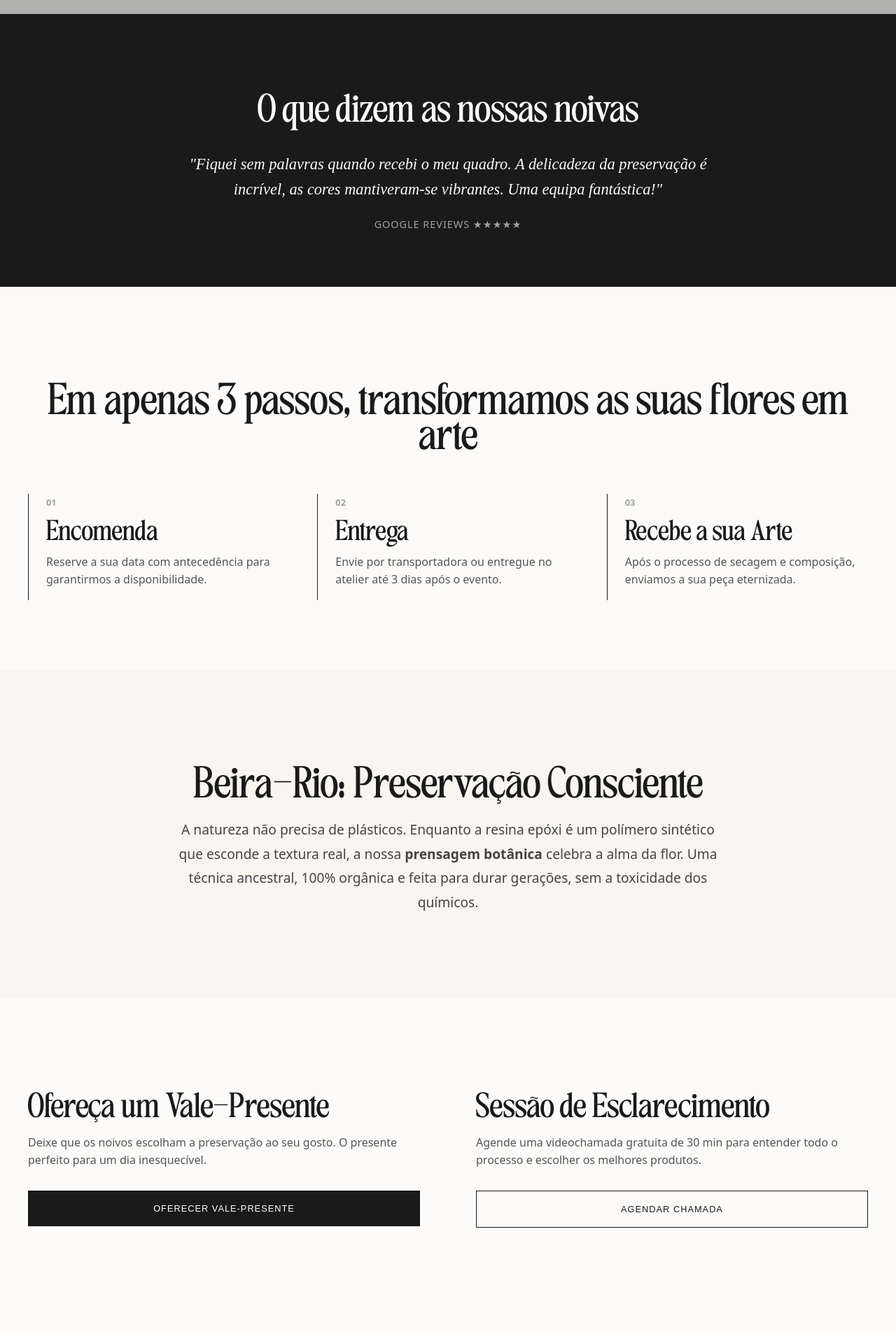
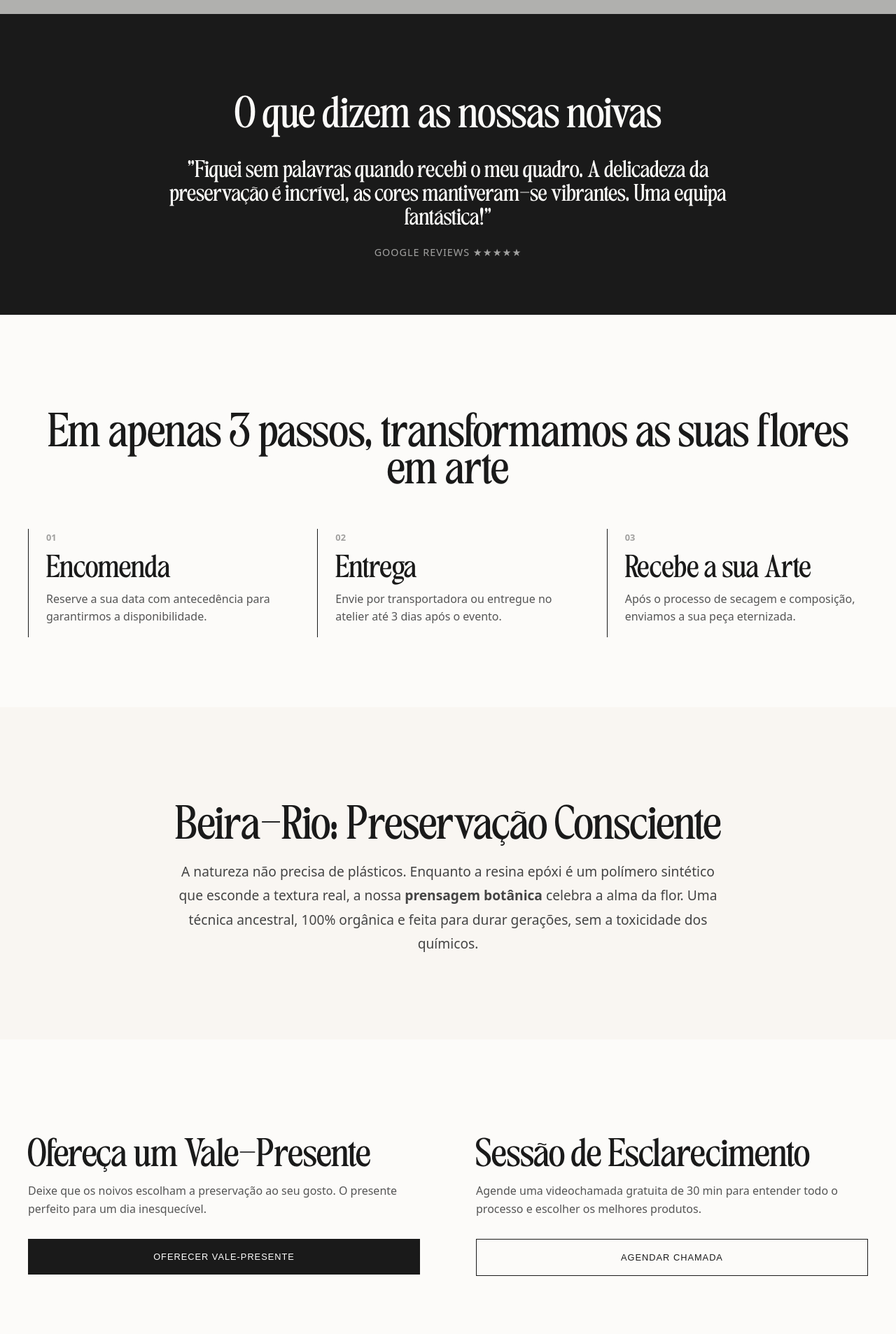
Before and after one commit to floresabeirario/fbr-website, a Next.js app: page / in a window 1280 px wide. Shown: the part 780-2687 px from the top of the page at 70% size. Built offline with nearby package versions, Linux system fonts and the light colour scheme; grey boxes are pictures that could not be loaded.

Commit message:
Update page.js

```diff
--- a/app/page.js
+++ b/app/page.js
@@ -11,7 +11,7 @@ const IconEmail = () => <svg width="22" height="22" viewBox="0 0 24 24" fill="no
 
 export default function Home() {
 
-  // Forçar o scroll para o topo ao carregar/fazer refresh
+  // Forçar scroll para o topo no refresh
   useEffect(() => {
     if ('scrollRestoration' in history) {
       history.scrollRestoration = 'manual';
@@ -33,7 +33,7 @@ export default function Home() {
           <motion.h1
             initial={{ opacity: 0, y: 20 }}
             animate={{ opacity: 1, y: 0 }}
-            style={{ fontSize: 'clamp(3rem, 10vw, 5rem)', fontFamily: "'Instrument Serif', serif", marginBottom: '0', fontWeight: '400' }}
+            style={{ fontSize: 'clamp(3rem, 10vw, 5.5rem)', fontFamily: "'TAN-MEMORIES', serif", marginBottom: '0', fontWeight: '400' }}
           >
             Flores à Beira-Rio
           </motion.h1>
@@ -50,12 +50,12 @@ export default function Home() {
 
       {/* 2. GOOGLE REVIEWS */}
       <section style={{ padding: '80px 20px', backgroundColor: '#1a1a1a', color: '#FCFBF9', textAlign: 'center' }}>
-        <h2 style={{ fontFamily: "'Instrument Serif', serif", fontSize: '2.5rem', marginBottom: '40px', fontWeight: '400' }}>O que dizem as nossas noivas</h2>
+        <h2 style={{ fontFamily: "'TAN-MEMORIES', serif", fontSize: '2.8rem', marginBottom: '40px' }}>O que dizem as nossas noivas</h2>
         <motion.div
           initial={{ opacity: 0, y: 20 }} whileInView={{ opacity: 1, y: 0 }} viewport={{ once: true }}
           style={{ maxWidth: '800px', margin: '0 auto' }}
         >
-          <p style={{ fontSize: '1.4rem', fontStyle: 'italic', lineHeight: '1.6', fontFamily: "'Instrument Serif', serif" }}>
+          <p style={{ fontSize: '1.5rem', lineHeight: '1.4', fontFamily: "'TAN-MEMORIES', serif" }}>
             "Fiquei sem palavras quando recebi o meu quadro. A delicadeza da preservação é incrível, as cores mantiveram-se vibrantes. Uma equipa fantástica!"
           </p>
           <div style={{ marginTop: '20px', opacity: 0.6, fontSize: '0.9rem', letterSpacing: '1px' }}>GOOGLE REVIEWS ★★★★★</div>
@@ -64,7 +64,7 @@ export default function Home() {
 
       {/* 3. OS 3 PASSOS */}
       <section style={{ padding: '100px 20px', maxWidth: '1200px', margin: '0 auto' }}>
-        <h2 style={{ fontFamily: "'Instrument Serif', serif", fontSize: '2.8rem', textAlign: 'center', marginBottom: '60px', fontWeight: '400' }}>
+        <h2 style={{ fontFamily: "'TAN-MEMORIES', serif", fontSize: '3rem', textAlign: 'center', marginBottom: '60px' }}>
           Em apenas 3 passos, transformamos as suas flores em arte
         </h2>
         <div style={{ display: 'grid', gridTemplateColumns: 'repeat(auto-fit, minmax(280px, 1fr))', gap: '40px' }}>
@@ -75,7 +75,7 @@ export default function Home() {
           ].map((step, i) => (
             <div key={i} style={{ borderLeft: '1px solid #1a1a1a', paddingLeft: '25px' }}>
               <span style={{ fontSize: '0.8rem', fontWeight: 'bold', opacity: 0.4 }}>{step.n}</span>
-              <h3 style={{ fontFamily: "'Instrument Serif', serif", fontSize: '1.8rem', margin: '15px 0' }}>{step.t}</h3>
+              <h3 style={{ fontFamily: "'TAN-MEMORIES', serif", fontSize: '2rem', margin: '15px 0' }}>{step.t}</h3>
               <p style={{ color: '#555', lineHeight: '1.6', fontSize: '1rem' }}>{step.d}</p>
             </div>
           ))}
@@ -85,7 +85,7 @@ export default function Home() {
       {/* 4. DIFERENCIAL SUSTENTÁVEL */}
       <section style={{ padding: '100px 20px', textAlign: 'center', backgroundColor: '#f9f6f2' }}>
         <div style={{ maxWidth: '800px', margin: '0 auto' }}>
-          <h2 style={{ fontFamily: "'Instrument Serif', serif", fontSize: '2.8rem', marginBottom: '25px' }}>Beira-Rio: Preservação Consciente</h2>
+          <h2 style={{ fontFamily: "'TAN-MEMORIES', serif", fontSize: '3rem', marginBottom: '25px' }}>Beira-Rio: Preservação Consciente</h2>
           <p style={{ fontSize: '1.2rem', lineHeight: '1.8', color: '#444' }}>
             A natureza não precisa de plásticos. Enquanto a resina epóxi é um polímero sintético que esconde a textura real, a nossa <strong>prensagem botânica</strong> celebra a alma da flor.
             Uma técnica ancestral, 100% orgânica e feita para durar gerações, sem a toxicidade dos químicos.
@@ -97,22 +97,21 @@ export default function Home() {
       <section style={{ padding: '100px 20px', maxWidth: '1200px', margin: '0 auto' }}>
         <div style={{ display: 'grid', gridTemplateColumns: 'repeat(auto-fit, minmax(300px, 1fr))', gap: '80px' }}>
           <div>
-            <h3 style={{ fontFamily: "'Instrument Serif', serif", fontSize: '2.2rem', marginBottom: '20px' }}>Ofereça um Vale-Presente</h3>
+            <h3 style={{ fontFamily: "'TAN-MEMORIES', serif", fontSize: '2.5rem', marginBottom: '20px' }}>Ofereça um Vale-Presente</h3>
             <p style={{ marginBottom: '30px', color: '#555', lineHeight: '1.6' }}>Deixe que os noivos escolham a preservação ao seu gosto. O presente perfeito para um dia inesquecível.</p>
             <button style={{ backgroundColor: '#1a1a1a', color: '#fff', padding: '18px 35px', border: 'none', cursor: 'pointer', width: '100%', letterSpacing: '1px', textTransform: 'uppercase', fontSize: '0.8rem' }}>Oferecer Vale-Presente</button>
           </div>
           <div>
-            <h3 style={{ fontFamily: "'Instrument Serif', serif", fontSize: '2.2rem', marginBottom: '20px' }}>Sessão de Esclarecimento</h3>
+            <h3 style={{ fontFamily: "'TAN-MEMORIES', serif", fontSize: '2.5rem', marginBottom: '20px' }}>Sessão de Esclarecimento</h3>
             <p style={{ marginBottom: '30px', color: '#555', lineHeight: '1.6' }}>Agende uma videochamada gratuita de 30 min para entender todo o processo e escolher os melhores produtos.</p>
             <button style={{ backgroundColor: 'transparent', color: '#1a1a1a', padding: '18px 35px', border: '1px solid #1a1a1a', cursor: 'pointer', width: '100%', letterSpacing: '1px', textTransform: 'uppercase', fontSize: '0.8rem' }}>Agendar Chamada</button>
           </div>
         </div>
       </section>
 
-      {/* --- RODAPÉ COM ONDAS --- */}
+      {/* RODAPÉ ONDULADO */}
       <footer style={{ position: 'relative', backgroundColor: '#1a1a1a', color: '#FCFBF9', marginTop: '100px' }}>
 
-        {/* DIVISOR DE ONDAS (SVG) */}
         <div style={{ position: 'absolute', top: '-48px', left: 0, width: '100%', overflow: 'hidden', lineHeight: 0 }}>
           <svg viewBox="0 0 1200 120" preserveAspectRatio="none" style={{ position: 'relative', display: 'block', width: 'calc(100% + 1.3px)', height: '50px' }}>
             <path d="M321.39,56.44c58-10.79,114.16-30.13,172-41.86,82.39-16.72,168.19-17.73,250.45-.39C823.78,31,906.67,72,985.66,92.83c70.05,18.48,146.53,26.09,214.34,3V120H0V95.8C59.71,118.43,147.3,126,211.1,107.53,258.83,93.72,284.59,63.29,321.39,56.44Z" fill="#1a1a1a"></path>
@@ -120,7 +119,7 @@ export default function Home() {
         </div>
 
         <div style={{ maxWidth: '1200px', margin: '0 auto', padding: '80px 20px 40px 20px', textAlign: 'center' }}>
-          <h2 style={{ fontFamily: "'Instrument Serif', serif", fontSize: '3rem', marginBottom: '40px', fontWeight: '400' }}>Flores à Beira-Rio</h2>
+          <h2 style={{ fontFamily: "'TAN-MEMORIES', serif", fontSize: '3.5rem', marginBottom: '40px' }}>Flores à Beira-Rio</h2>
 
           <div style={{ display: 'flex', justifyContent: 'center', gap: '35px', marginBottom: '60px' }}>
             <a href="#" style={{ color: '#FCFBF9' }}><IconInstagram /></a>
```
